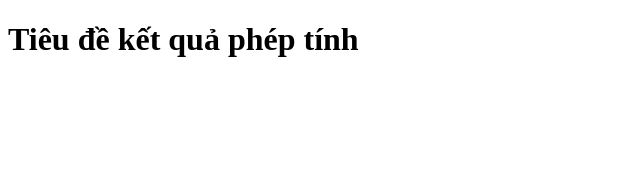
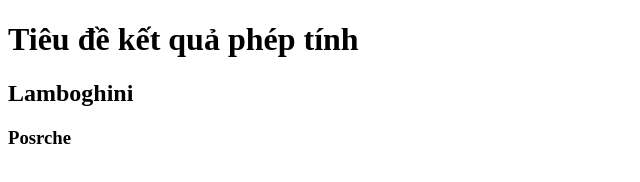
Before and after one commit to dangdondoc/duan6, a plain HTML site: page index.html in a window 1280 px wide. Shown: the whole page, without its empty margins (0-640 px from the left). Drawn offline with Linux system fonts and the light colour scheme.

Commit message:
1. sửa lần 1 index.html

```diff
--- a/index.html
+++ b/index.html
@@ -7,5 +7,7 @@
 </head>
 <body>
     <h1>Tiêu đề kết quả phép tính</h1>
+    <h2>Lamboghini</h2>
+    <h3>Posrche</h3>
 </body>
 </html>
```
